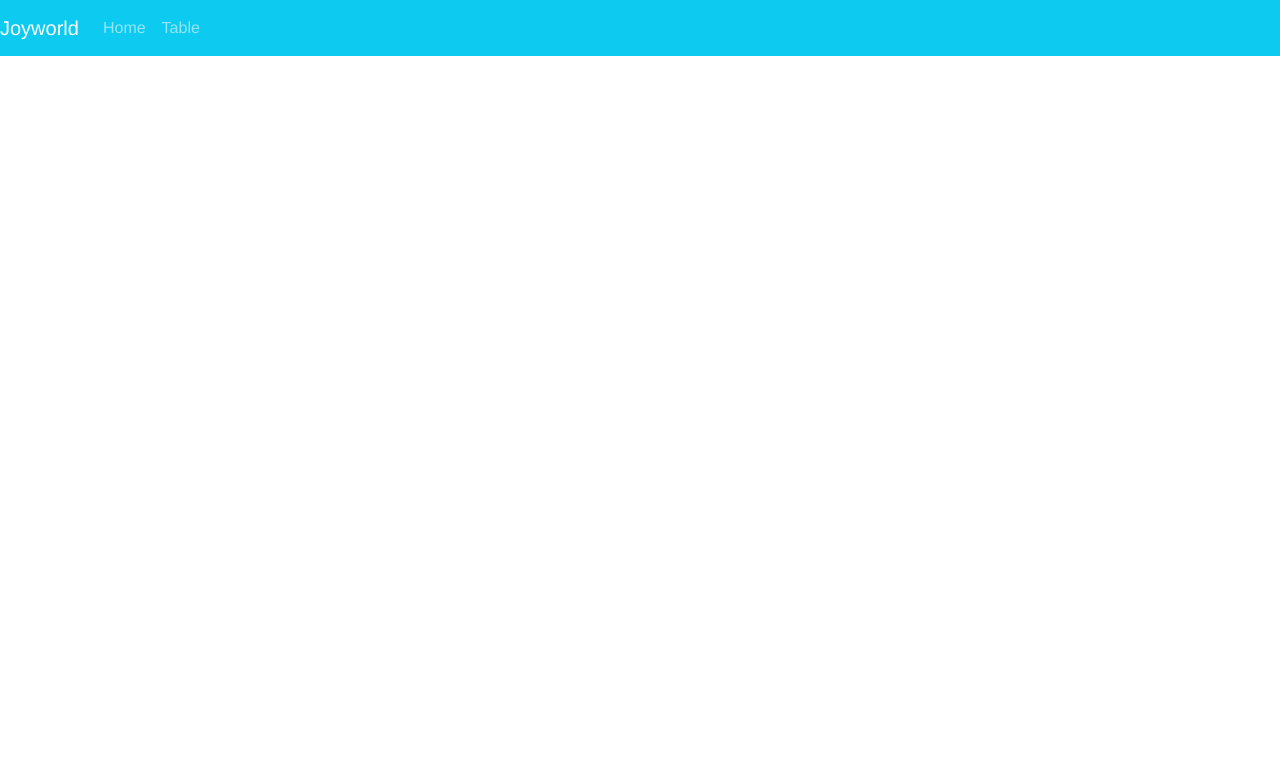
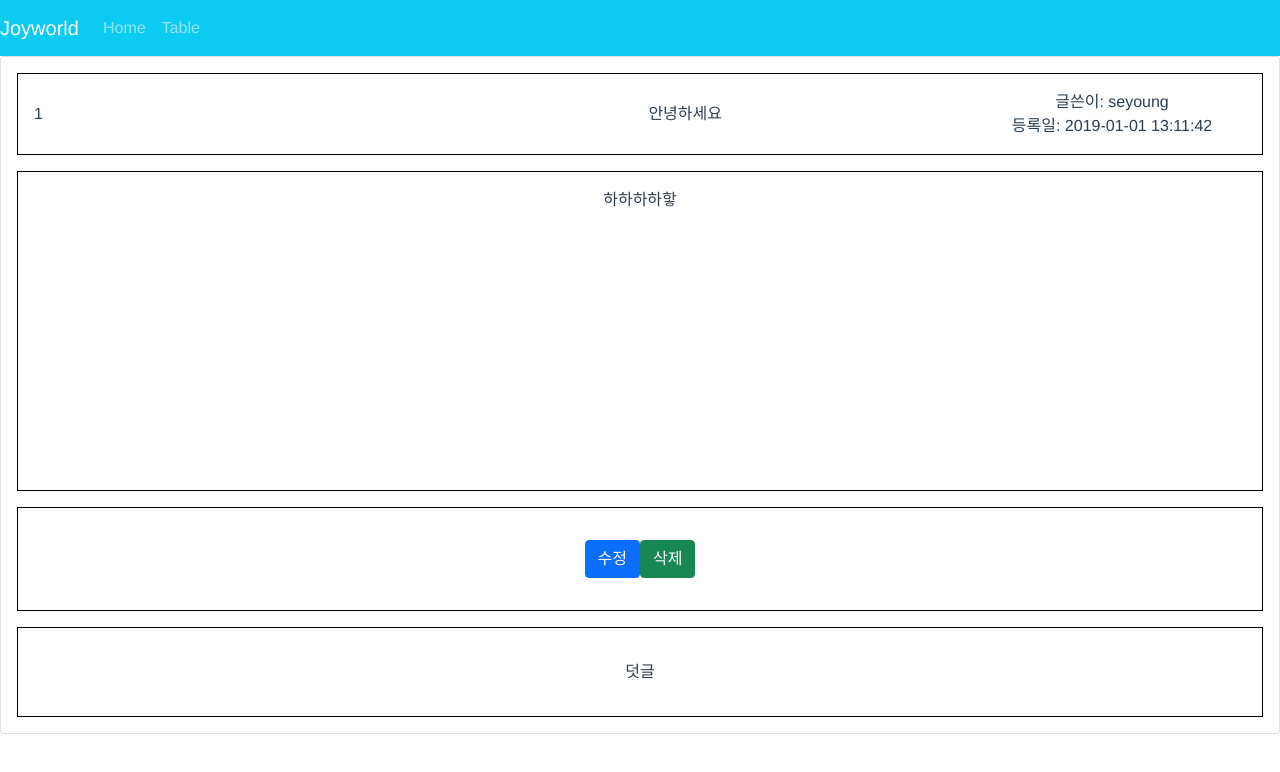
Before and after one commit to seyoungjoy/vue-board, a Vue app: page /board/free/detail/1 in a window 1280 px wide. Shown: the top 772 px of the page. Built offline with nearby package versions, Linux system fonts and the light colour scheme.

Commit message:
read delete create

```diff
--- a/src/components/Board.vue
+++ b/src/components/Board.vue
@@ -1,18 +1,18 @@
 <template>
   <div>
     <h1>게시판</h1>
-    <b-table striped hover :items="items" :fields="fields"></b-table>
+    <b-table striped hover :items="getData" :fields="fields" @row-clicked="rowClick"></b-table>
+    <b-button @click="create">작성하기</b-button>
   </div>
 </template>
 
 <script>
-import data from '@/data'
+import data from '@/data';
+
   export default {
-      name:"Board",
+    name:"Board",
     data() {
       return {
-        items: data.Content,
-        // fields:['content_id', 'title', 'created_at']
         fields:[
             {
                 key:'content_id',
@@ -26,8 +26,33 @@ import data from '@/data'
                 key:'created_at',
                 label:'작성일'
             },
-        ]
+            {
+                key:'user_name',
+                label:'글쓴이'
+            },
+        ],
       }
     },
+    computed:{
+        getData(){
+            let items = data.Content.sort((a,b)=>{return b.content_id - a.content_id})
+            items = items.map(contentItem => {return {...contentItem, user_name:data.User.filter(userItem => userItem.user_id === contentItem.user_id)[0].name}})
+            return items;
+        }
+    },
+    methods:{
+        rowClick(item, index, e){
+            this.$router.push({
+              name:'Detail',
+              params:{contentId : item.content_id}
+            })
+        },
+        create(){
+          this.$router.push({
+            name:'Create',
+          })
+        }
+    }
+
   }
 </script>
--- /dev/null
+++ b/src/components/Create.vue
@@ -0,0 +1,61 @@
+<template>
+    <div>
+        <b-input v-model="subject" placeholder="제목을 입력해 주세요"></b-input>
+        <b-textarea
+            v-model="context"
+            placeholder="내용을 입력해 주세요"
+            rows="3"
+            max-rows="6"
+        ></b-textarea>
+        <b-button @click="uploadContent">저장</b-button>
+        <b-button @click="cancle">취소</b-button>
+    </div>
+</template>
+<script>
+import data from "@/data"
+
+export default {
+    name:"Create",
+    data(){
+        const contentId = this.$route.params.contentId;
+        const contentData = data.Content.filter(item => item.content_Id === contentId);
+        return{
+            contentId:contentId,
+            contentData:contentData,
+            subject: '',
+            context:'',
+            userId:1,
+            created_at:'2022-11-22 11:33:22',
+            updated_at :null
+        }
+    },
+    methods:{
+        cancle(){
+            this.$router.push({
+                name:'Board'
+            })
+        },
+        uploadContent(){
+            let items = data.Content.sort((a,b) => {return b.content_id - a.content_id})
+            const content_id = items[0].content_id +1
+            data.Content.push(
+                {
+                    content_id: content_id,
+                    user_id: this.userId,
+                    title: this.subject,
+                    context: this.context,
+                    created_at: this.created_at,
+                    updated_at: null,
+                }
+            )
+            this.$router.push({
+                name:'Board'
+            })
+
+        }
+    },
+    beforeMount(){
+        console.log(this.contentData)
+    }
+}
+</script>
--- /dev/null
+++ b/src/components/Detail.vue
@@ -0,0 +1,114 @@
+<template>
+  <div>
+    <b-card>
+      <div class="content-detail-content-info">
+        <div class="content-detail-content-info-left">
+          <div class="content-detail-content-info-left-number">
+            {{contentId}}
+          </div>
+          <div class="content-detail-content-info-left-subject">
+            {{title}}
+          </div>
+        </div>
+        <div class="content-detail-content-info-right">
+          <div class="content-detail-content-info-right-user">
+            글쓴이: {{user}}
+          </div>
+          <div class="content-detail-content-info-right-created">
+            등록일: {{created}}
+          </div>
+        </div>
+      </div>
+      <div class="content-detail-content">
+        {{context}}
+      </div>
+      <div class="content-detail-button">
+        <b-button variant="primary" @click="updateData">수정</b-button>
+        <b-button variant="success" @click="deleteData">삭제</b-button>
+      </div>
+      <div class="content-detail-comment">
+        덧글
+      </div>
+    </b-card>
+  </div>
+</template>
+
+<script>
+import data from "@/data";
+
+export default {
+  name: "ContentDetail",
+  data() {
+    const contentId = Number(this.$route.params.contentId);
+    const contentData = data.Content.filter(item => item.content_id === contentId)[0]
+    return {
+      contentId: contentId,
+      title: contentData.title,
+      context: contentData.context,
+      user: data.User.filter(item => item.user_id === contentData.user_id)[0]
+        .name,
+      created: contentData.created_at
+    };
+  },
+  methods:{
+      deleteData(){
+          const deleteDataId = data.Content.findIndex(item => item.content_id === this.contentId);
+          data.Content.splice(deleteDataId,1);
+          this.$router.push({
+              path:"/board/free"
+          })
+      },
+      updateData(){
+          this.$router.push({
+              name:'Create',
+              params: {contentId : this.contentId}
+          })
+      }
+  }
+
+};
+</script>
+<style scoped>
+.content-detail-content-info {
+  border: 1px solid black;
+  display: flex;
+  justify-content: space-between;
+}
+
+.content-detail-content-info-left {
+  width: 720px;
+  display: flex;
+  flex-direction: row;
+  justify-content: space-between;
+  align-items: center;
+  padding: 1rem;
+}
+
+.content-detail-content-info-right {
+  width: 300px;
+  display: flex;
+  flex-direction: column;
+  justify-content: center;
+  align-items: center;
+  padding: 1rem;
+}
+
+.content-detail-content {
+  border: 1px solid black;
+  margin-top: 1rem;
+  padding-top: 1rem;
+  min-height: 320px;
+}
+
+.content-detail-button {
+  border: 1px solid black;
+  margin-top: 1rem;
+  padding: 2rem;
+}
+
+.content-detail-comment {
+  border: 1px solid black;
+  margin-top: 1rem;
+  padding: 2rem;
+}
+</style>
--- a/src/data/index.js
+++ b/src/data/index.js
@@ -2,17 +2,17 @@ export default {
     User: [
       {
         user_id: 1,
-        name: 'lelana',
+        name: 'seyoung',
         created_at: '2018-09-11 11:42:11'
       },
       {
         user_id: 2,
-        name: '아이린',
+        name: 'gildong',
         created_at: '2018-09-11 11:42:11'
       },
       {
         user_id: 3,
-        name: '조이',
+        name: 'joy',
         created_at: '2018-09-11 11:42:11'
       },
     ],
@@ -20,24 +20,24 @@ export default {
       {
         content_id: 1,
         user_id: 1,
-        title: '개린이 르라나의 강의 알람표',
-        context: '아직 미정입니다.',
+        title: '안녕하세요',
+        context: '하하하하핳',
         created_at: '2019-01-01 13:11:42',
         updated_at: null
       },
       {
         content_id: 2,
         user_id: 3,
-        title: '레드벨벳 많이 사랑해 주세요^^',
-        context: '화이팅!',
+        title: 'react 공부하고싶어요',
+        context: 'react 궁금해요오오',
         created_at: '2019-01-02 13:11:42',
         updated_at: null
       },
       {
         content_id: 3,
         user_id: 2,
-        title: '생일 축하해주신 여러분 감사합니다!',
-        context: '^^',
+        title: 'css library 뭐가 제일 좋나요?',
+        context: 'ㅈㄱㄴ',
         created_at: '2019-03-29 13:11:42',
         updated_at: null
       }
@@ -47,7 +47,7 @@ export default {
         comment_id: 1,
         user_id: 1,
         content_id: 3,
-        context: '생일 축하해요!',
+        context: '반갑습니다',
         created_at: '2019-03-29 14:11:11',
         updated_at: null
       },
@@ -55,7 +55,7 @@ export default {
         comment_id: 2,
         user_id: 3,
         content_id: 3,
-        context: '주현언니 생일 축하해요!',
+        context: '그러게요....!',
         created_at: '2019-03-29 16:11:11',
         updated_at: null
       },
@@ -63,7 +63,7 @@ export default {
         comment_id: 3,
         user_id: 2,
         content_id: 1,
-        context: '강의 잘 보고 있습니다 ^^',
+        context: '뷰는 부트스트랩, 뷰티파이 많이 사용하던데요.',
         created_at: '2019-03-29 14:11:11',
         updated_at: null
       }
--- a/src/router/index.js
+++ b/src/router/index.js
@@ -2,6 +2,8 @@ import Vue from 'vue'
 import VueRouter from 'vue-router'
 import Home from '@/components/Home'
 import Board from '@/components/Board'
+import Detail from '@/components/Detail'
+import Create from '@/components/Create'
 
 Vue.use(VueRouter)
 
@@ -16,6 +18,16 @@ const routes = [
     name: 'Board',
     component: Board,
   },
+  {
+    path: '/board/free/detail/:contentId?',
+    name: 'Detail',
+    component: Detail,
+  },
+  {
+    path: '/board/create/:contentId?',
+    name: 'Create',
+    component: Create,
+  },
 
 ]
 
```
